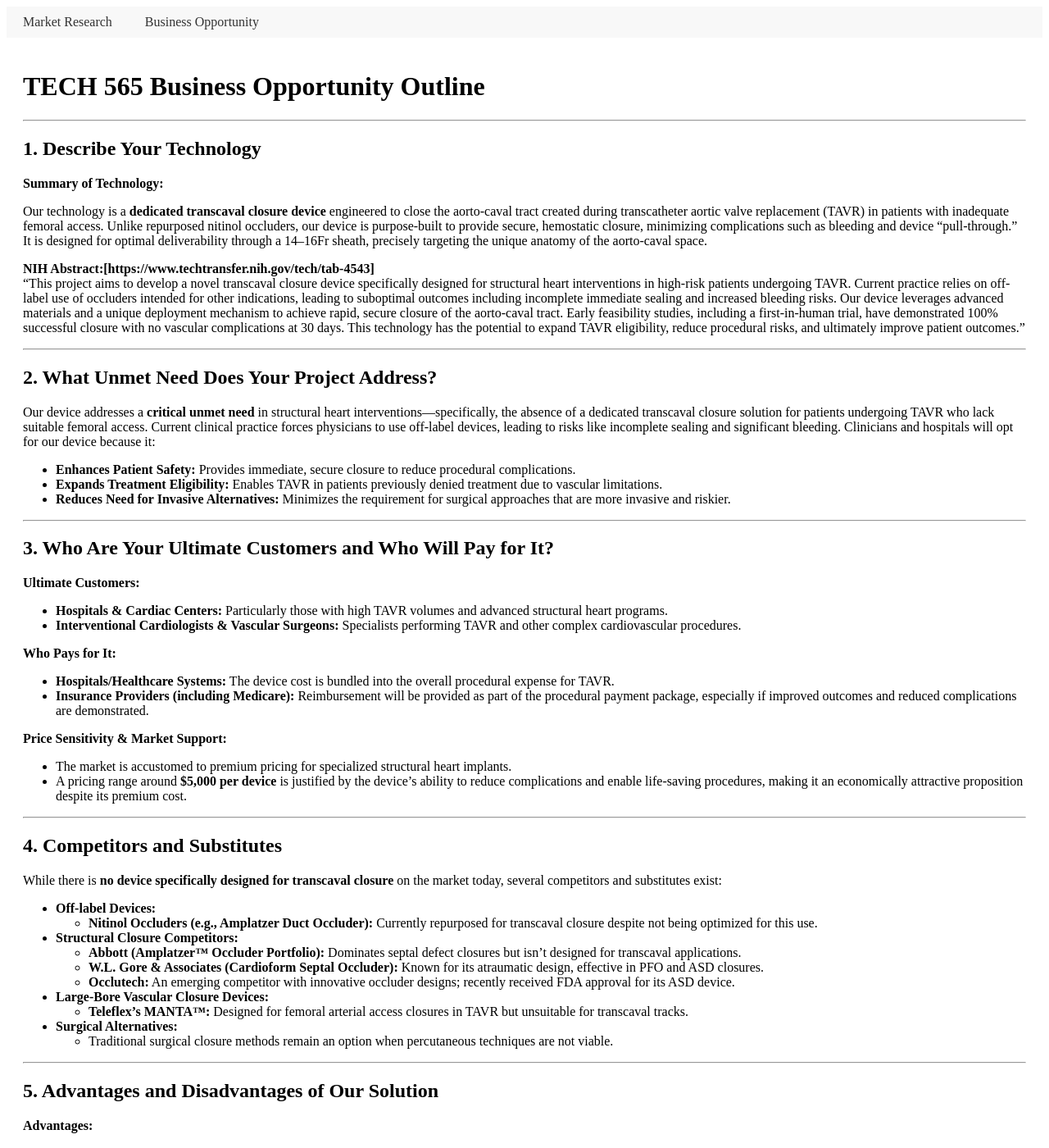
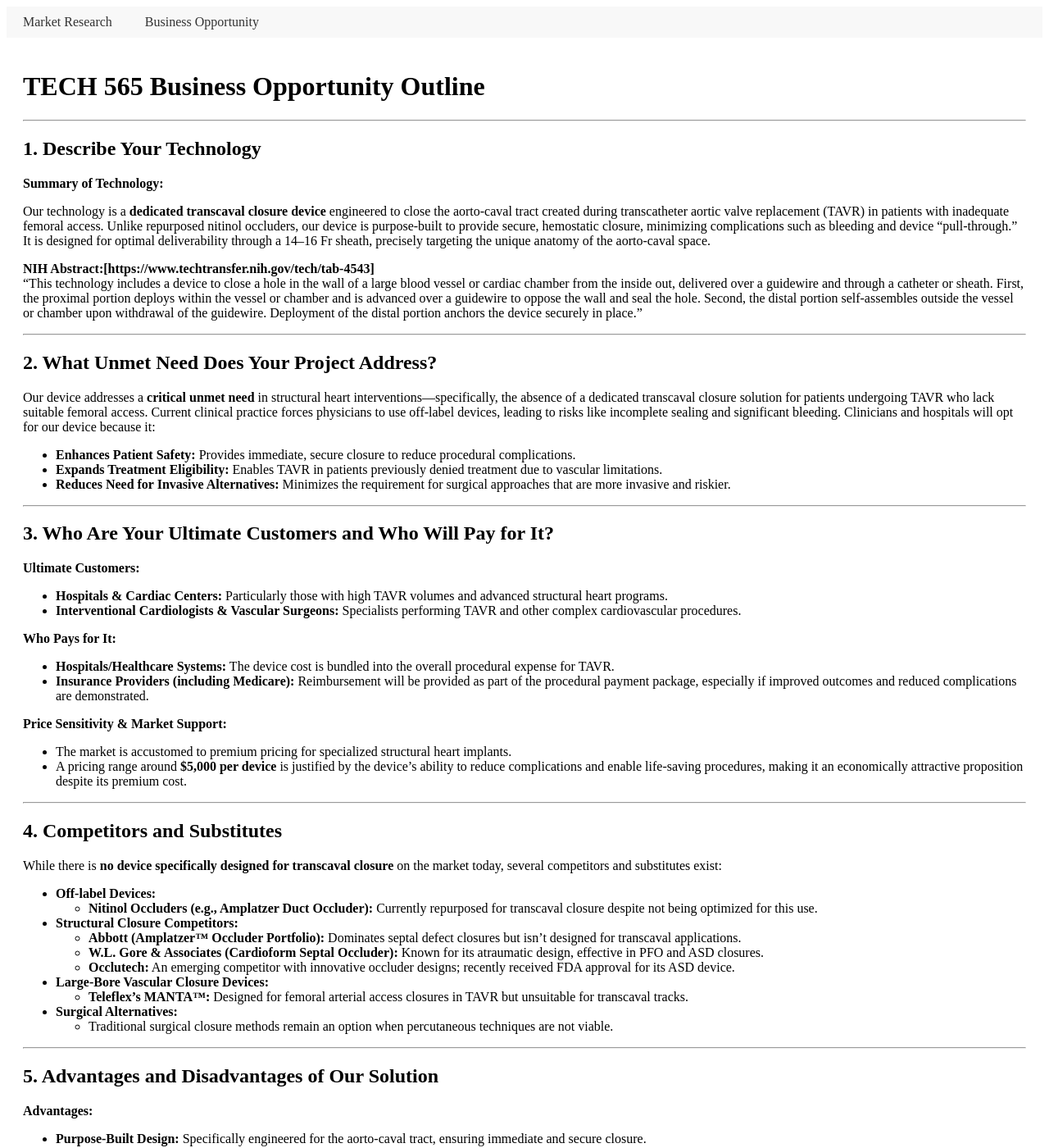
Before and after one commit to psychemistz/EndoMedical, a Jekyll site: the page built from business_opportunity.md, in a window 1280 px wide and 1400 px high. Shown: the whole window at 82% size. Built offline with Jekyll 4.4.1, drawn with Linux system fonts in a browser that asks for light colours; some of the changed text lies outside the part shown.

Commit message:
Update business_opportunity.md

```diff
--- a/business_opportunity.md
+++ b/business_opportunity.md
@@ -12,10 +12,10 @@ permalink: /business_opportunity.html
 
 **Summary of Technology:**
 
-Our technology is a **dedicated transcaval closure device** engineered to close the aorto-caval tract created during transcatheter aortic valve replacement (TAVR) in patients with inadequate femoral access. Unlike repurposed nitinol occluders, our device is purpose-built to provide secure, hemostatic closure, minimizing complications such as bleeding and device “pull-through.” It is designed for optimal deliverability through a 14–16Fr sheath, precisely targeting the unique anatomy of the aorto-caval space.
+Our technology is a **dedicated transcaval closure device** engineered to close the aorto-caval tract created during transcatheter aortic valve replacement (TAVR) in patients with inadequate femoral access. Unlike repurposed nitinol occluders, our device is purpose-built to provide secure, hemostatic closure, minimizing complications such as bleeding and device “pull-through.” It is designed for optimal deliverability through a 14–16 Fr sheath, precisely targeting the unique anatomy of the aorto-caval space.
 
 **NIH Abstract:[https://www.techtransfer.nih.gov/tech/tab-4543]**
-"This project aims to develop a novel transcaval closure device specifically designed for structural heart interventions in high-risk patients undergoing TAVR. Current practice relies on off-label use of occluders intended for other indications, leading to suboptimal outcomes including incomplete immediate sealing and increased bleeding risks. Our device leverages advanced materials and a unique deployment mechanism to achieve rapid, secure closure of the aorto-caval tract. Early feasibility studies, including a first-in-human trial, have demonstrated 100% successful closure with no vascular complications at 30 days. This technology has the potential to expand TAVR eligibility, reduce procedural risks, and ultimately improve patient outcomes."
+"This technology includes a device to close a hole in the wall of a large blood vessel or cardiac chamber from the inside out, delivered over a guidewire and through a catheter or sheath. First, the proximal portion deploys within the vessel or chamber and is advanced over a guidewire to oppose the wall and seal the hole. Second, the distal portion self-assembles outside the vessel or chamber upon withdrawal of the guidewire. Deployment of the distal portion anchors the device securely in place."
 
 ---
 
@@ -74,7 +74,7 @@ While there is **no device specifically designed for transcaval closure** on the
 
 - **Purpose-Built Design:** Specifically engineered for the aorto-caval tract, ensuring immediate and secure closure.
 - **Improved Safety Profile:** Early feasibility studies report 100% closure success at 30 days with no vascular complications.
-- **Ease of Deployment:** Optimized for a 14–16Fr sheath, making it straightforward for interventionalists to use.
+- **Ease of Deployment:** Optimized for a 14–16 Fr sheath, making it straightforward for interventionalists to use.
 - **Broader Patient Eligibility:** Enables TAVR for patients who otherwise lack viable access options.
 
 **Disadvantages:**
```
